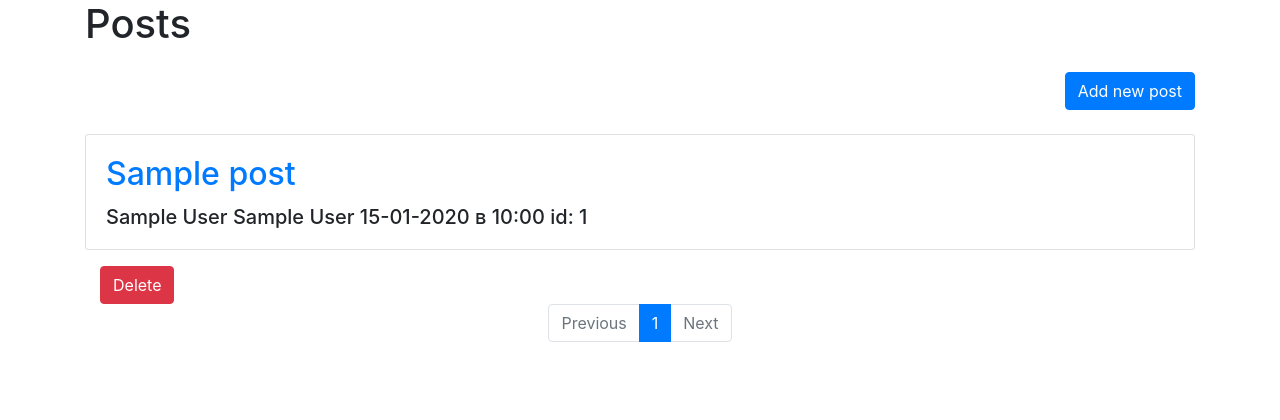
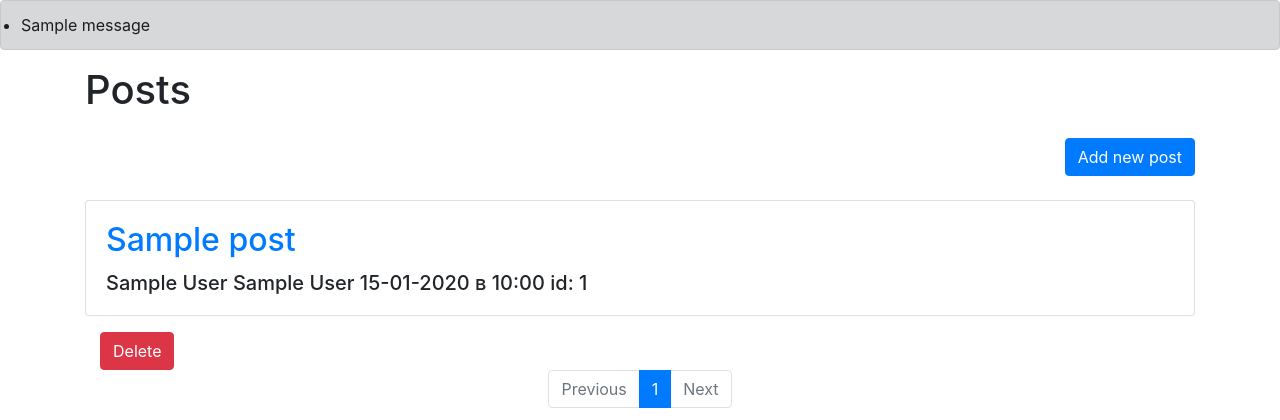
Before and after one commit to uvElena/blog, a Flask app: page /admin in a window 1280 px wide. Shown: the part 56-476 px from the top of the page. Run offline with Flask 2, Linux system fonts and the light colour scheme; a user stored in the database is signed in; tables that the repository leaves empty hold one stand-in row (values such as "Sample post"); one stand-in notice (Sample message) is shown; parts of the project's set-up code (start-up, migrations or seed data) failed here and were passed over; some libraries are stand-ins or nearby versions.

Commit message:
Add flash messages

```diff
--- a/app/admin.py
+++ b/app/admin.py
@@ -1,6 +1,6 @@
 import models
 import forms
-from flask import render_template, request, redirect, url_for, Blueprint
+from flask import render_template, request, redirect, url_for, Blueprint, flash
 from flask_login import login_required, current_user
 from datetime import datetime
 
@@ -72,4 +72,7 @@ def post_delete(id):
     post = models.Post.query.filter(models.Post.id == id).one()
     models.db.session.delete(post)
     models.db.session.commit()
+
+    flash('Successfully deleted the post.')
+
     return redirect(url_for('admin.index'))
--- a/app/templates/base.html
+++ b/app/templates/base.html
@@ -37,6 +37,16 @@
 				</ul>
 			</div>
 		</nav>
+		<title>My Application</title>
+        {% with messages = get_flashed_messages() %}
+            {% if messages %}
+                <ul class="alert alert-dark" role="alert">
+                {% for message in messages %}
+                    <li>{{ message }}</li>
+                {% endfor %}
+                </ul>
+            {% endif %}
+        {% endwith %}
 		<div class="container">
 			<div class="row11">
 				<h1>
```
